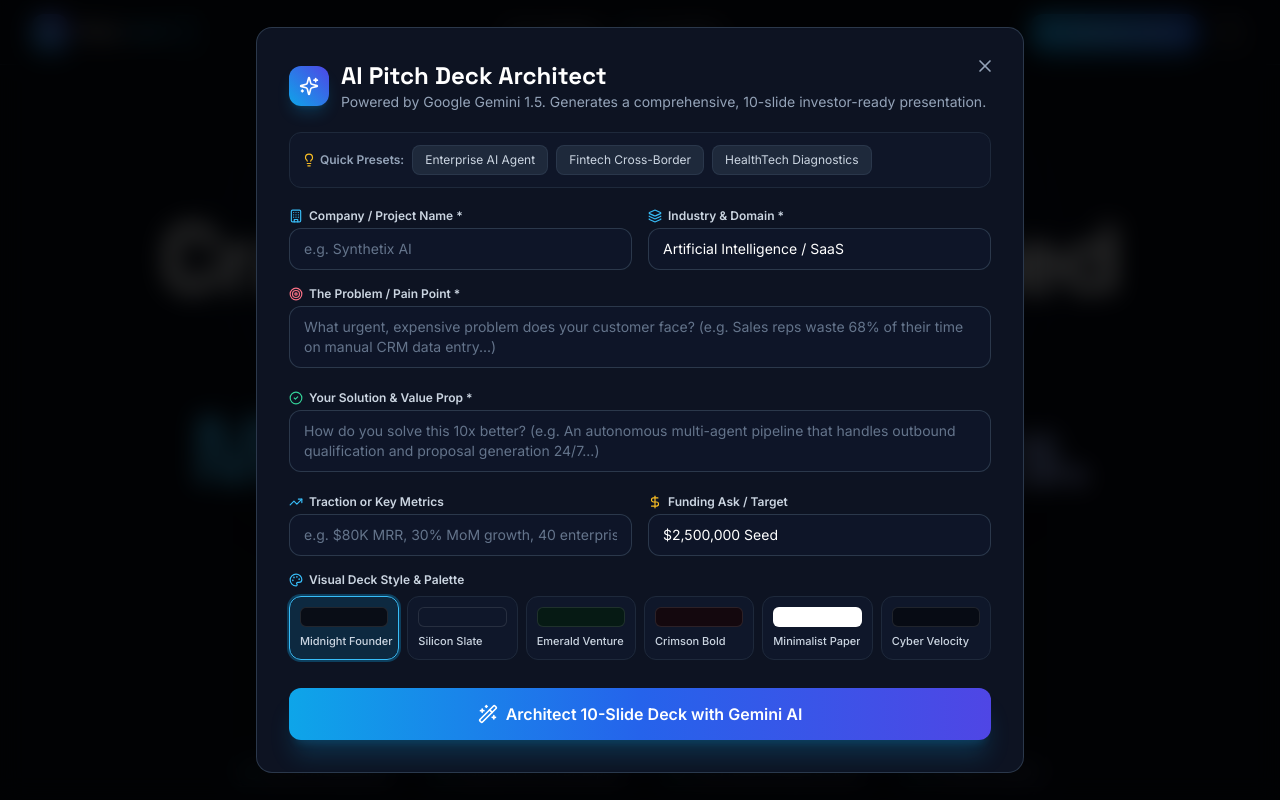
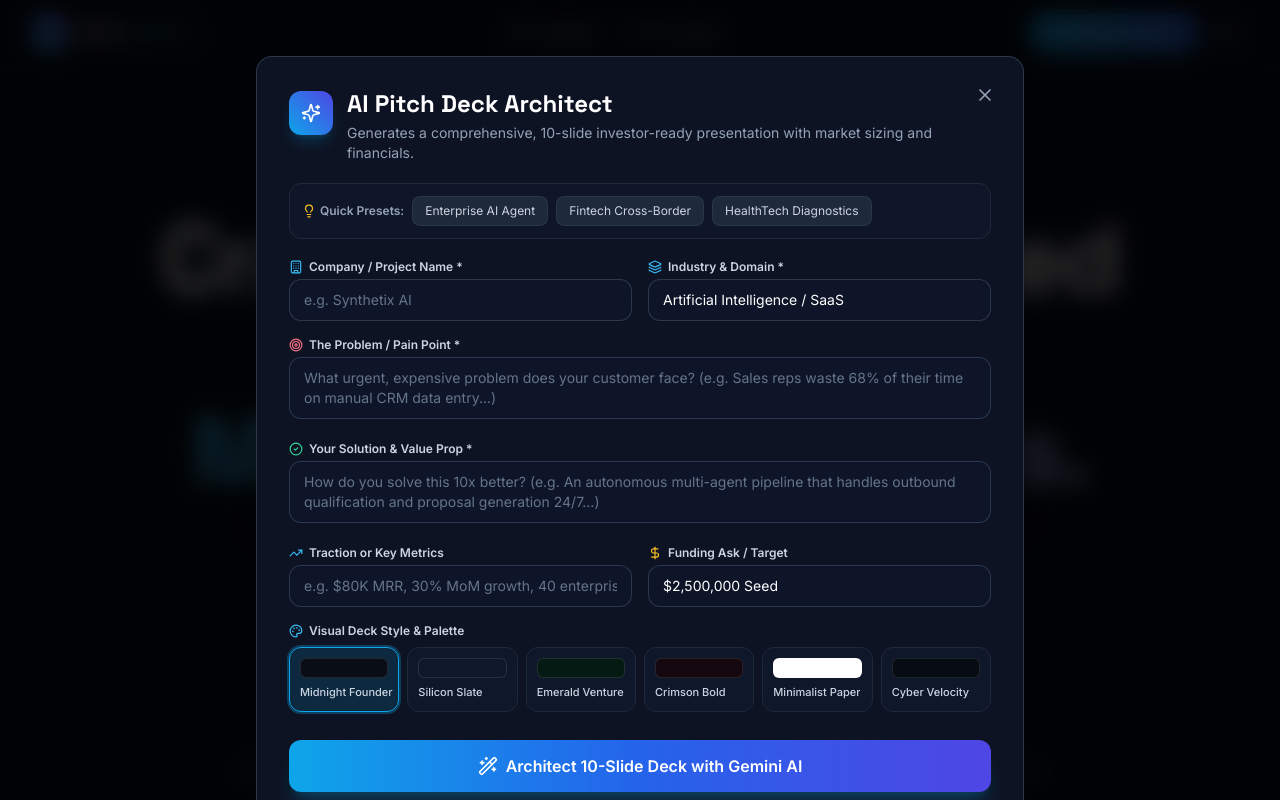
Before and after one commit to Muhammad-Shahbaz1/pitch-craft, a Next.js app: page / in a window 1280 px wide. Both pictures are taken after a click on the button "Generate with AI". Shown: the top 800 px of the page. Built offline with nearby package versions, Linux system fonts and the light colour scheme.

Commit message:
fix: resolve modal top-clipping and overflow visibility in AIModalGenerator

```diff
--- a/src/components/generator/AIModalGenerator.tsx
+++ b/src/components/generator/AIModalGenerator.tsx
@@ -138,36 +138,37 @@
   };
 
   return (
-    <div className="fixed inset-0 z-50 flex items-center justify-center p-4 bg-black/80 backdrop-blur-md overflow-y-auto">
-      <div className="relative w-full max-w-3xl rounded-2xl bg-[#0d1322] border border-slate-700/80 shadow-2xl p-6 sm:p-8 text-slate-100 my-8">
+    <div className="fixed inset-0 z-50 overflow-y-auto bg-black/80 backdrop-blur-md">
+      <div className="min-h-full flex items-start sm:items-center justify-center p-3 sm:p-6">
+        <div className="relative w-full max-w-3xl rounded-2xl bg-white dark:bg-[#0d1322] border border-slate-200 dark:border-slate-700/80 shadow-2xl p-6 sm:p-8 text-slate-900 dark:text-slate-100 my-6 sm:my-8 text-left transition-all">
           {/* Close Button */}
           <button
             onClick={onClose}
             disabled={loading}
-          className="absolute top-5 right-5 p-2 rounded-xl text-slate-400 hover:text-white hover:bg-slate-800 transition-colors"
+            className="absolute top-5 right-5 p-2 rounded-xl text-slate-400 hover:text-slate-700 dark:hover:text-white hover:bg-slate-100 dark:hover:bg-slate-800 transition-colors z-10"
           >
             <X className="w-5 h-5" />
           </button>
 
           {/* Header */}
-        <div className="flex items-center gap-3 mb-2">
-          <div className="w-10 h-10 rounded-xl bg-gradient-to-tr from-sky-500 to-indigo-600 flex items-center justify-center shadow-lg shadow-sky-500/20">
+          <div className="flex items-start gap-3.5 mb-2 pr-8">
+            <div className="w-11 h-11 rounded-xl bg-gradient-to-tr from-sky-500 to-indigo-600 flex items-center justify-center shadow-lg shadow-sky-500/20 flex-shrink-0 mt-0.5">
               <Sparkles className="w-5 h-5 text-white" />
             </div>
             <div>
-            <h2 className="text-2xl font-bold font-display text-white">
+              <h2 className="text-2xl font-bold font-display text-slate-900 dark:text-white leading-tight">
                 AI Pitch Deck Architect
               </h2>
-            <p className="text-sm text-slate-400">
-              Powered by Google Gemini 1.5. Generates a comprehensive, 10-slide investor-ready presentation.
+              <p className="text-xs sm:text-sm text-slate-500 dark:text-slate-400 mt-1">
+                Generates a comprehensive, 10-slide investor-ready presentation with market sizing and financials.
               </p>
             </div>
           </div>
 
           {/* 1-Click Example Presets */}
-        <div className="my-5 p-3 rounded-xl bg-slate-900/80 border border-slate-800 flex flex-wrap items-center gap-2">
-          <span className="text-xs font-semibold text-slate-400 flex items-center gap-1">
-            <Lightbulb className="w-3.5 h-3.5 text-amber-400" />
+          <div className="my-5 p-3 rounded-xl bg-slate-50 dark:bg-slate-900/80 border border-slate-200 dark:border-slate-800 flex flex-wrap items-center gap-2">
+            <span className="text-xs font-semibold text-slate-600 dark:text-slate-400 flex items-center gap-1">
+              <Lightbulb className="w-3.5 h-3.5 text-amber-500 dark:text-amber-400" />
               Quick Presets:
             </span>
             {PRESET_IDEAS.map((preset) => (
@@ -175,7 +176,7 @@
                 key={preset.name}
                 type="button"
                 onClick={() => applyPreset(preset)}
-              className="text-xs px-3 py-1.5 rounded-lg bg-slate-800 hover:bg-sky-500/20 hover:text-sky-300 text-slate-300 border border-slate-700/60 transition-colors"
+                className="text-xs px-3 py-1.5 rounded-lg bg-white dark:bg-slate-800 hover:bg-sky-50 dark:hover:bg-sky-500/20 hover:text-sky-600 dark:hover:text-sky-300 text-slate-700 dark:text-slate-300 border border-slate-200 dark:border-slate-700/60 shadow-sm transition-colors"
               >
                 {preset.name}
               </button>
@@ -186,8 +187,8 @@
           <form onSubmit={handleGenerate} className="space-y-4">
             <div className="grid grid-cols-1 sm:grid-cols-2 gap-4">
               <div>
-              <label className="block text-xs font-semibold text-slate-300 mb-1 flex items-center gap-1.5">
-                <Building className="w-3.5 h-3.5 text-sky-400" /> Company / Project Name *
+                <label className="block text-xs font-semibold text-slate-700 dark:text-slate-300 mb-1 flex items-center gap-1.5">
+                  <Building className="w-3.5 h-3.5 text-sky-500 dark:text-sky-400" /> Company / Project Name *
                 </label>
                 <input
                   type="text"
@@ -195,12 +196,12 @@
                   value={formData.companyName}
                   onChange={(e) => setFormData({ ...formData, companyName: e.target.value })}
                   placeholder="e.g. Synthetix AI"
-                className="w-full px-3.5 py-2.5 rounded-xl bg-slate-900/90 border border-slate-700/80 text-white placeholder-slate-500 focus:outline-none focus:border-sky-500 text-sm"
+                  className="w-full px-3.5 py-2.5 rounded-xl bg-slate-50 dark:bg-slate-900/90 border border-slate-200 dark:border-slate-700/80 text-slate-900 dark:text-white placeholder-slate-400 dark:placeholder-slate-500 focus:outline-none focus:border-sky-500 text-sm"
                 />
               </div>
               <div>
-              <label className="block text-xs font-semibold text-slate-300 mb-1 flex items-center gap-1.5">
-                <Layers className="w-3.5 h-3.5 text-sky-400" /> Industry & Domain *
+                <label className="block text-xs font-semibold text-slate-700 dark:text-slate-300 mb-1 flex items-center gap-1.5">
+                  <Layers className="w-3.5 h-3.5 text-sky-500 dark:text-sky-400" /> Industry & Domain *
                 </label>
                 <input
                   type="text"
@@ -208,15 +209,15 @@
                   value={formData.industry}
                   onChange={(e) => setFormData({ ...formData, industry: e.target.value })}
                   placeholder="e.g. Enterprise AI, Fintech, HealthTech"
-                className="w-full px-3.5 py-2.5 rounded-xl bg-slate-900/90 border border-slate-700/80 text-white placeholder-slate-500 focus:outline-none focus:border-sky-500 text-sm"
+                  className="w-full px-3.5 py-2.5 rounded-xl bg-slate-50 dark:bg-slate-900/90 border border-slate-200 dark:border-slate-700/80 text-slate-900 dark:text-white placeholder-slate-400 dark:placeholder-slate-500 focus:outline-none focus:border-sky-500 text-sm"
                 />
               </div>
             </div>
 
             {/* Problem */}
             <div>
-            <label className="block text-xs font-semibold text-slate-300 mb-1 flex items-center gap-1.5">
-              <Target className="w-3.5 h-3.5 text-rose-400" /> The Problem / Pain Point *
+              <label className="block text-xs font-semibold text-slate-700 dark:text-slate-300 mb-1 flex items-center gap-1.5">
+                <Target className="w-3.5 h-3.5 text-rose-500 dark:text-rose-400" /> The Problem / Pain Point *
               </label>
               <textarea
                 required
@@ -224,14 +225,14 @@
                 value={formData.problemStatement}
                 onChange={(e) => setFormData({ ...formData, problemStatement: e.target.value })}
                 placeholder="What urgent, expensive problem does your customer face? (e.g. Sales reps waste 68% of their time on manual CRM data entry...)"
-              className="w-full px-3.5 py-2.5 rounded-xl bg-slate-900/90 border border-slate-700/80 text-white placeholder-slate-500 focus:outline-none focus:border-sky-500 text-sm resize-none"
+                className="w-full px-3.5 py-2.5 rounded-xl bg-slate-50 dark:bg-slate-900/90 border border-slate-200 dark:border-slate-700/80 text-slate-900 dark:text-white placeholder-slate-400 dark:placeholder-slate-500 focus:outline-none focus:border-sky-500 text-sm resize-none"
               />
             </div>
 
             {/* Solution */}
             <div>
-            <label className="block text-xs font-semibold text-slate-300 mb-1 flex items-center gap-1.5">
-              <CheckCircle2 className="w-3.5 h-3.5 text-emerald-400" /> Your Solution & Value Prop *
+              <label className="block text-xs font-semibold text-slate-700 dark:text-slate-300 mb-1 flex items-center gap-1.5">
+                <CheckCircle2 className="w-3.5 h-3.5 text-emerald-500 dark:text-emerald-400" /> Your Solution & Value Prop *
               </label>
               <textarea
                 required
@@ -239,41 +240,41 @@
                 value={formData.solutionStatement}
                 onChange={(e) => setFormData({ ...formData, solutionStatement: e.target.value })}
                 placeholder="How do you solve this 10x better? (e.g. An autonomous multi-agent pipeline that handles outbound qualification and proposal generation 24/7...)"
-              className="w-full px-3.5 py-2.5 rounded-xl bg-slate-900/90 border border-slate-700/80 text-white placeholder-slate-500 focus:outline-none focus:border-sky-500 text-sm resize-none"
+                className="w-full px-3.5 py-2.5 rounded-xl bg-slate-50 dark:bg-slate-900/90 border border-slate-200 dark:border-slate-700/80 text-slate-900 dark:text-white placeholder-slate-400 dark:placeholder-slate-500 focus:outline-none focus:border-sky-500 text-sm resize-none"
               />
             </div>
 
             <div className="grid grid-cols-1 sm:grid-cols-2 gap-4">
               <div>
-              <label className="block text-xs font-semibold text-slate-300 mb-1 flex items-center gap-1.5">
-                <TrendingUp className="w-3.5 h-3.5 text-sky-400" /> Traction or Key Metrics
+                <label className="block text-xs font-semibold text-slate-700 dark:text-slate-300 mb-1 flex items-center gap-1.5">
+                  <TrendingUp className="w-3.5 h-3.5 text-sky-500 dark:text-sky-400" /> Traction or Key Metrics
                 </label>
                 <input
                   type="text"
                   value={formData.tractionOrStats}
                   onChange={(e) => setFormData({ ...formData, tractionOrStats: e.target.value })}
                   placeholder="e.g. $80K MRR, 30% MoM growth, 40 enterprise pilots"
-                className="w-full px-3.5 py-2.5 rounded-xl bg-slate-900/90 border border-slate-700/80 text-white placeholder-slate-500 focus:outline-none focus:border-sky-500 text-sm"
+                  className="w-full px-3.5 py-2.5 rounded-xl bg-slate-50 dark:bg-slate-900/90 border border-slate-200 dark:border-slate-700/80 text-slate-900 dark:text-white placeholder-slate-400 dark:placeholder-slate-500 focus:outline-none focus:border-sky-500 text-sm"
                 />
               </div>
               <div>
-              <label className="block text-xs font-semibold text-slate-300 mb-1 flex items-center gap-1.5">
-                <DollarSign className="w-3.5 h-3.5 text-amber-400" /> Funding Ask / Target
+                <label className="block text-xs font-semibold text-slate-700 dark:text-slate-300 mb-1 flex items-center gap-1.5">
+                  <DollarSign className="w-3.5 h-3.5 text-amber-500 dark:text-amber-400" /> Funding Ask / Target
                 </label>
                 <input
                   type="text"
                   value={formData.fundingAsk}
                   onChange={(e) => setFormData({ ...formData, fundingAsk: e.target.value })}
                   placeholder="e.g. $2,500,000 Seed"
-                className="w-full px-3.5 py-2.5 rounded-xl bg-slate-900/90 border border-slate-700/80 text-white placeholder-slate-500 focus:outline-none focus:border-sky-500 text-sm"
+                  className="w-full px-3.5 py-2.5 rounded-xl bg-slate-50 dark:bg-slate-900/90 border border-slate-200 dark:border-slate-700/80 text-slate-900 dark:text-white placeholder-slate-400 dark:placeholder-slate-500 focus:outline-none focus:border-sky-500 text-sm"
                 />
               </div>
             </div>
 
             {/* Theme Selector */}
             <div>
-            <label className="block text-xs font-semibold text-slate-300 mb-2 flex items-center gap-1.5">
-              <Palette className="w-3.5 h-3.5 text-sky-400" /> Visual Deck Style & Palette
+              <label className="block text-xs font-semibold text-slate-700 dark:text-slate-300 mb-2 flex items-center gap-1.5">
+                <Palette className="w-3.5 h-3.5 text-sky-500 dark:text-sky-400" /> Visual Deck Style & Palette
               </label>
               <div className="grid grid-cols-3 sm:grid-cols-6 gap-2">
                 {Object.values(DECK_THEMES).map((th) => (
@@ -283,15 +284,15 @@
                     onClick={() => setFormData({ ...formData, themeId: th.id })}
                     className={`p-2.5 rounded-xl border text-left flex flex-col justify-between transition-all ${
                       formData.themeId === th.id
-                      ? "border-sky-400 bg-sky-500/15 ring-2 ring-sky-500/30"
-                      : "border-slate-800 bg-slate-900 hover:border-slate-700"
+                        ? "border-sky-500 bg-sky-50 dark:bg-sky-500/15 ring-2 ring-sky-500/30"
+                        : "border-slate-200 dark:border-slate-800 bg-white dark:bg-slate-900 hover:border-slate-300 dark:hover:border-slate-700"
                     }`}
                   >
                     <div
-                    className="w-full h-5 rounded-md mb-1.5 border border-white/10"
+                      className="w-full h-5 rounded-md mb-1.5 border border-slate-200 dark:border-white/10"
                       style={{ backgroundColor: th.bgColor }}
                     />
-                  <span className="text-[11px] font-medium text-slate-300 truncate">
+                    <span className="text-[11px] font-medium text-slate-700 dark:text-slate-300 truncate">
                       {th.name}
                     </span>
                   </button>
@@ -302,15 +303,15 @@
             {/* Submit Button & Loader */}
             <div className="pt-3">
               {loading ? (
-              <div className="p-4 rounded-xl bg-sky-950/40 border border-sky-500/30 flex items-center gap-3 text-sky-300 text-sm">
-                <Loader2 className="w-5 h-5 animate-spin text-sky-400 flex-shrink-0" />
+                <div className="p-4 rounded-xl bg-sky-50 dark:bg-sky-950/40 border border-sky-200 dark:border-sky-500/30 flex items-center gap-3 text-sky-700 dark:text-sky-300 text-sm">
+                  <Loader2 className="w-5 h-5 animate-spin text-sky-500 dark:text-sky-400 flex-shrink-0" />
                   <span className="font-medium animate-pulse">{generationStep}</span>
                 </div>
               ) : (
                 <button
                   type="submit"
                   id="generate-deck-submit-btn"
-                className="w-full py-3.5 rounded-xl font-semibold text-white bg-gradient-to-r from-sky-500 via-blue-600 to-indigo-600 hover:from-sky-400 hover:via-blue-500 hover:to-indigo-500 shadow-xl shadow-sky-500/20 hover:shadow-sky-500/40 transition-all flex items-center justify-center gap-2 text-base"
+                  className="w-full py-3.5 rounded-xl font-semibold text-white bg-gradient-to-r from-sky-500 via-blue-600 to-indigo-600 hover:from-sky-400 hover:via-blue-500 hover:to-indigo-500 shadow-xl shadow-sky-500/20 hover:shadow-sky-500/40 transition-all flex items-center justify-center gap-2 text-base cursor-pointer"
                 >
                   <Wand2 className="w-5 h-5" />
                   <span>Architect 10-Slide Deck with Gemini AI</span>
@@ -320,5 +321,6 @@
           </form>
         </div>
       </div>
+    </div>
   );
 }
```
Lines whose indentation alone changed are shown as unchanged.
